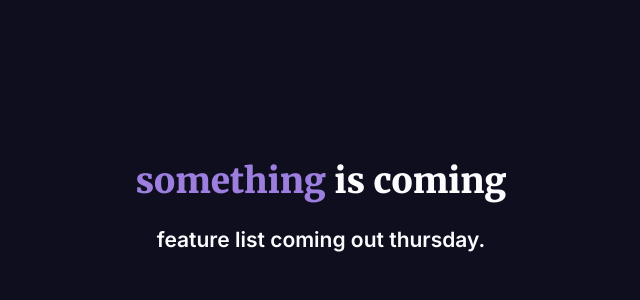
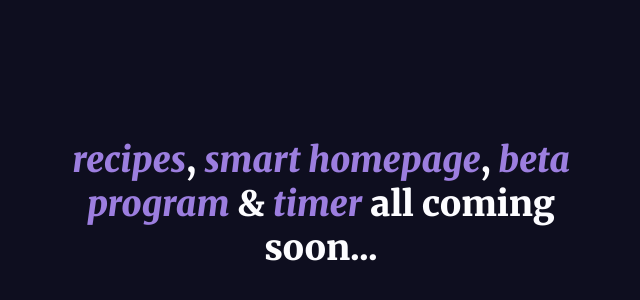
Before and after one commit to getchefkiss/getchefkiss.github.io, a plain HTML site: page index.html in a window 1280 px wide. Shown: the part 196-496 px from the top of the page, without its empty margins (319-959 px from the left). Drawn offline with Linux system fonts and the light colour scheme.

Commit message:
feature list

```diff
--- a/css/index.css
+++ b/css/index.css
@@ -19,4 +19,7 @@ h1 {
     font-size: 35px;
 }
 
-.clr-brand { color: #9C7EDF; }
+.clr-brand {
+    color: #9C7EDF;
+    font-style: italic;
+}
--- a/index.html
+++ b/index.html
@@ -11,10 +11,8 @@
 <body>
     <div class="lay-center">
         <h1 class="txt-center">
-            <span class="clr-brand">something</span> is coming
+            <span class="clr-brand">recipes</span>, <span class="clr-brand">smart homepage</span>, <span class="clr-brand">beta program</span> & <span class="clr-brand">timer</span> all coming soon...
         </h1>
-
-        <p class="txt-subtitle">feature list coming out thursday.</p>
     </div>
 </body>
 </html>
```
